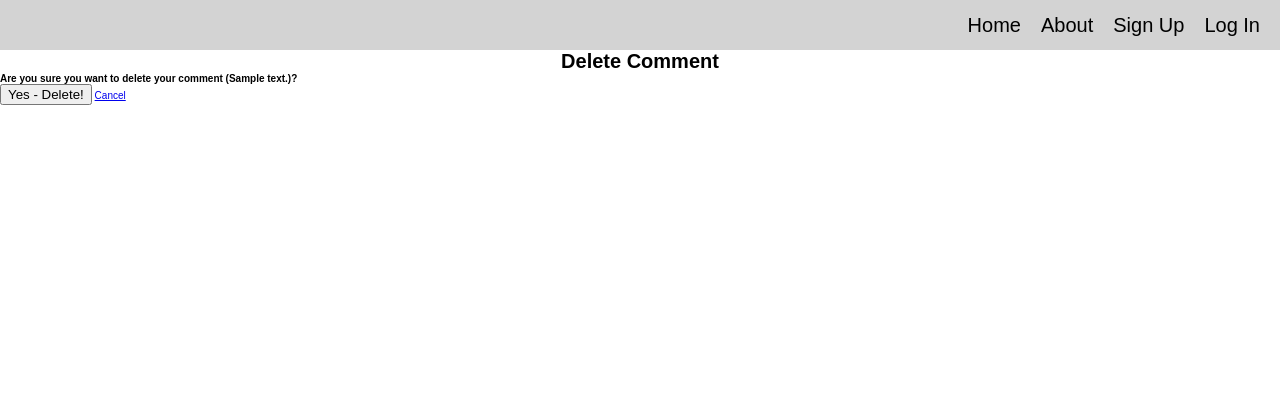
After one commit to becp12/recipeapp, a Django app: page /recipes/1/comment_delete in a window 1280 px wide. The commit adds this page. Shown: the top 420 px of the page. Run offline with Django 4.2, Linux system fonts and the light colour scheme; tables that the repository leaves empty hold one stand-in row (values such as "Sample post").

Commit message:
Add delete functionality

```diff
--- /dev/null
+++ b/main_app/templates/main_app/comment_confirm_delete.html
@@ -0,0 +1,13 @@
+{% extends 'base.html' %}
+{% block content %}
+
+  <h1>Delete Comment</h1>
+
+  <h4>Are you sure you want to delete your comment ({{ object.content }})?</h4>
+
+  <form action="" method="POST">
+    {% csrf_token %}
+    <input type="submit" value="Yes - Delete!">
+    <a href="{% url 'detail' object.id %}">Cancel</a>
+  </form>
+{% endblock %}
--- a/main_app/templates/recipes/detail.html
+++ b/main_app/templates/recipes/detail.html
@@ -36,6 +36,9 @@
             <tr>
                 <td>{{ comment.content }}</td>
             </tr>
+            <tr>
+                <td><a href="{% url 'comment_delete' comment.id %}">Delete Comment</a></td>
+            </tr>
         {% endfor %}
     </table>
 </div>
--- a/main_app/urls.py
+++ b/main_app/urls.py
@@ -11,6 +11,7 @@ urlpatterns = [
     path('recipes/<int:pk>/update/', views.RecipeUpdate.as_view(), name='recipe_update'),
     path('recipes/<int:pk>/delete/', views.RecipeDelete.as_view(), name='recipe_delete'),
     path('recipes/<int:recipe_id>/add_comment/', views.add_comment, name='add_comment'),
+    path('recipes/<int:pk>/comment_delete', views.CommentDelete.as_view(), name='comment_delete')
 
 
 ]
--- a/main_app/views.py
+++ b/main_app/views.py
@@ -73,13 +73,6 @@ class RecipeDelete(DeleteView, LoginRequiredMixin):
   model = Recipe
   success_url = '/recipes/'
 
-
-# class CommentCreate(CreateView, LoginRequiredMixin):
-#   model = Comment
-#   fields = ['content',]
-#   # form_class = commentForm
-
-#   def form_valid(self, form):
-#     form.instance.chef = self.request.user
-#     form.instance.recipe = self.request.recipe
-#     return super().form_valid(form)
+class CommentDelete(DeleteView, LoginRequiredMixin):
+  model = Comment
+  success_url = '/recipes/'
```
